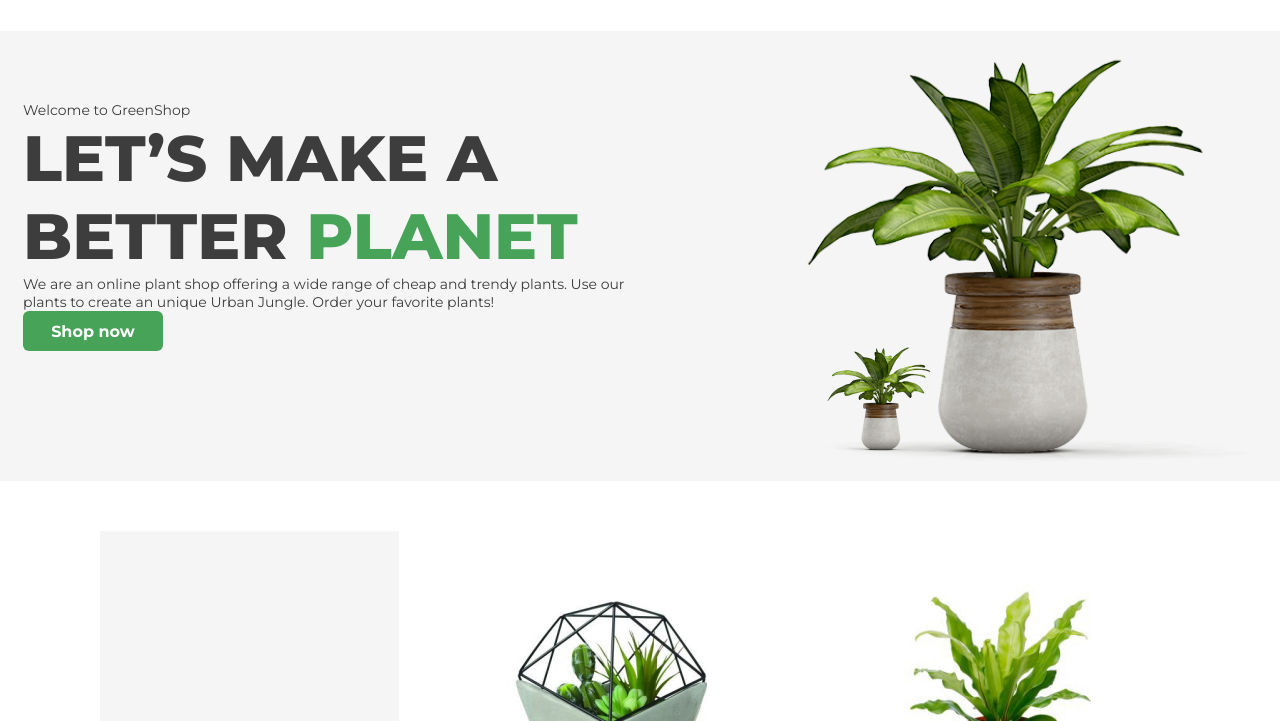
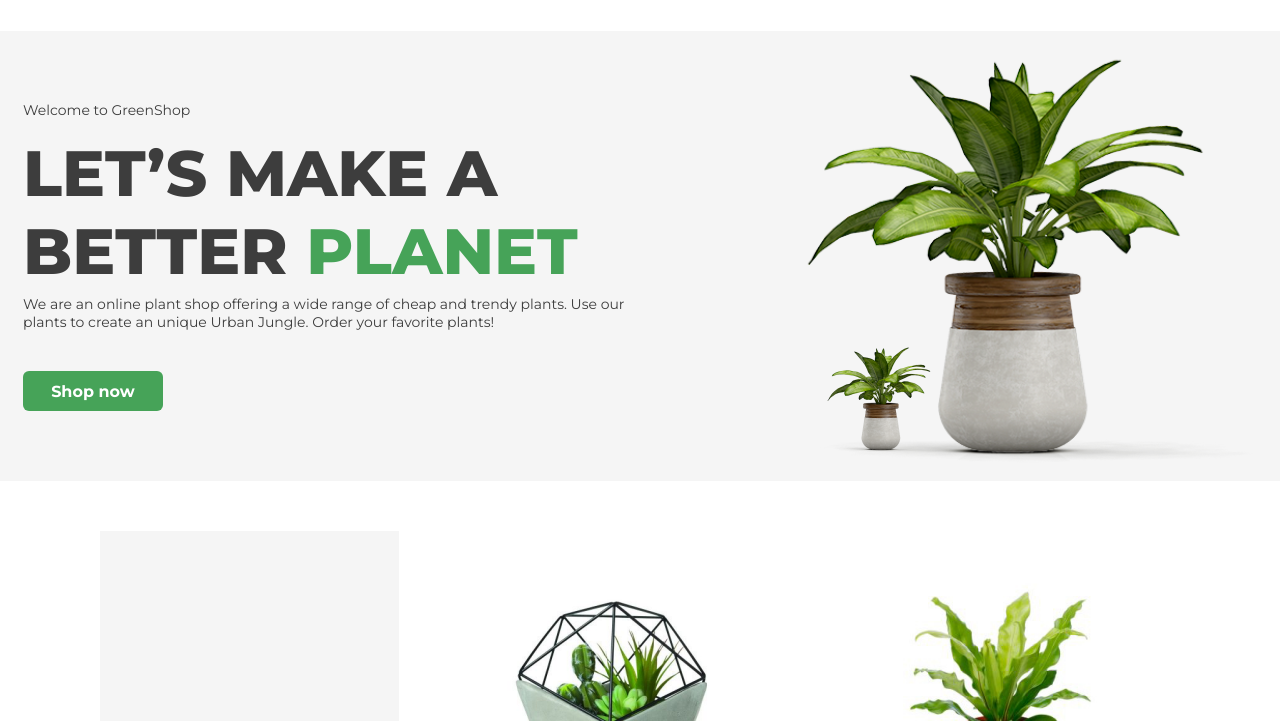
Before and after one commit to ZubalYana/Greenshop, a website: page public/index.html in a window 1280 px wide. Shown: the part 79-800 px from the top of the page. Drawn offline with nearby package versions, Linux system fonts and the light colour scheme.

Commit message:
finish with the banner

```diff
--- a/public/index.html
+++ b/public/index.html
@@ -59,7 +59,7 @@
                 <div class="banner_textPart bannerPart">
                     <div class="banner_textPart_subtitle">Welcome to GreenShop</div>
                     <div class="banner_textPart_title">Let’s Make a Better <span class="banner_textPart_title_Green">Planet</span> </div>
-                    <div class="banner_textPart_subtitle">We are an online plant shop offering a wide range of cheap and trendy plants. Use our plants to create an unique Urban Jungle. Order your favorite plants!</div>
+                    <div class="banner_textPart_text">We are an online plant shop offering a wide range of cheap and trendy plants. Use our plants to create an unique Urban Jungle. Order your favorite plants!</div>
                     <div class="banner_textPart_btn">Shop now</div>
                 </div>
                 <div class="banner_imgPart bannerPart">
--- a/public/style.scss
+++ b/public/style.scss
@@ -120,9 +120,15 @@
                     font-size: 64px;
                     font-weight: 800;
                     text-transform: uppercase;
+                    margin-top: 15px;
                     .banner_textPart_title_Green{
                         color: #46A358;
                     }
+                }
+                .banner_textPart_text{
+                    font-size: 14px;
+                    font-weight: 400;
+                    margin-top: 5px;
                 }
                 .banner_textPart_subtitle{
                     font-size: 14px;
@@ -139,6 +145,8 @@
                     font-weight: 700;
                     color: #fff;
                     border-radius: 6px;
+                    margin-top: 40px;
+                    cursor: pointer;
                 }
             }
             .banner_imgPart{
```
Also changed, not shown: public/style.css, 1 other file.
